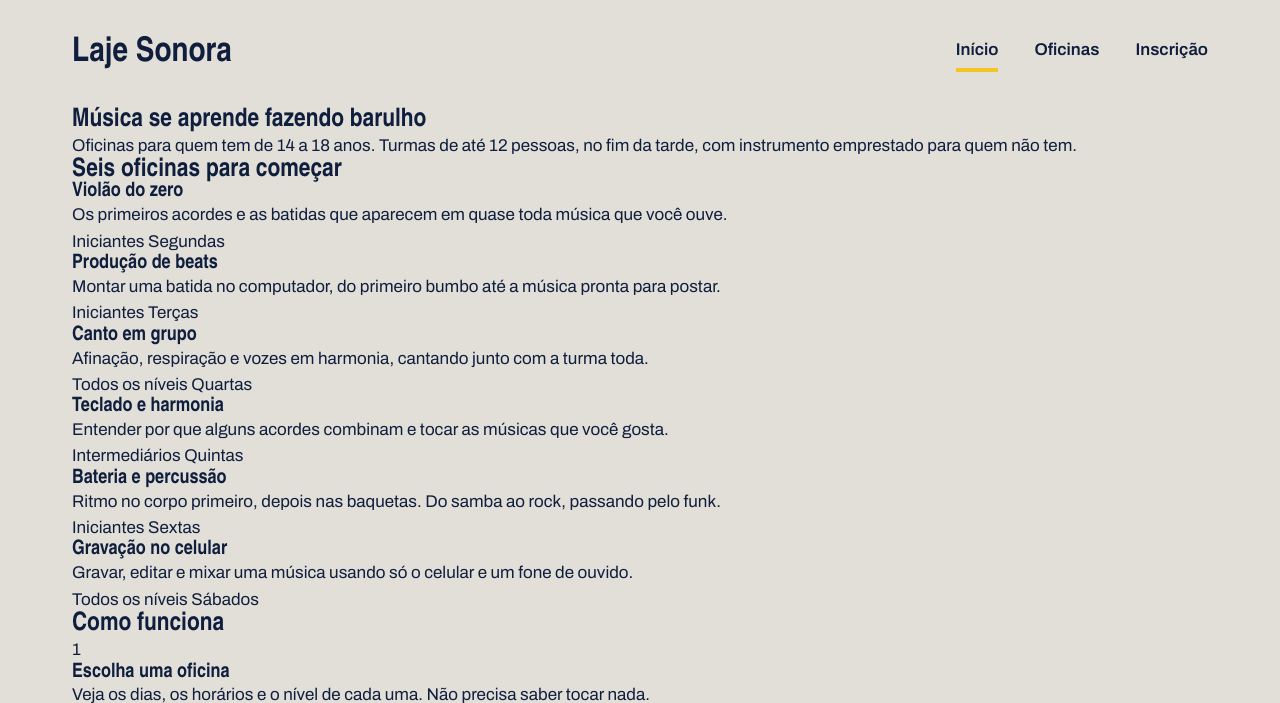
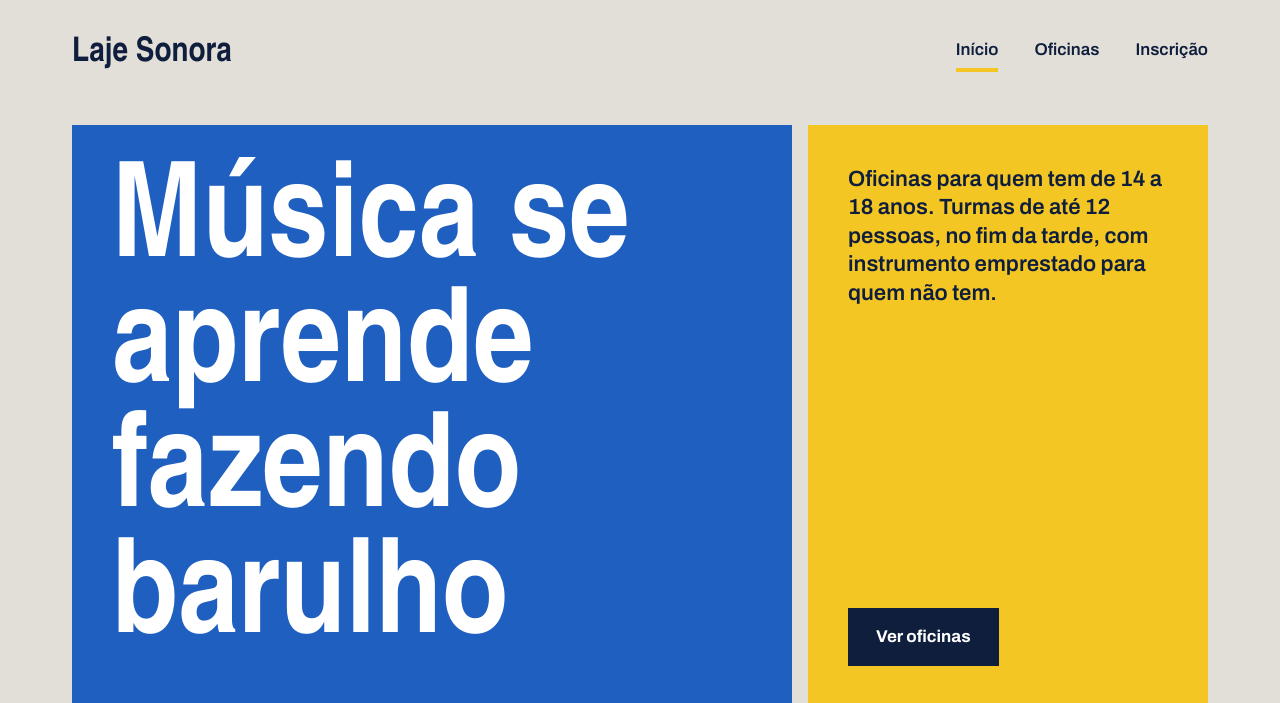
Before and after one commit to eduardoinsano007-max/Laje-Sonora, a plain HTML site: page index.html in a window 1280 px wide. Shown: the top 703 px of the page. Drawn offline with Linux system fonts and the light colour scheme; a web font is replaced by a local one.

Commit message:
Cartazes no topo

```diff
--- a/index.css
+++ b/index.css
@@ -73,3 +73,55 @@ h1, h2, h3{
 .menu a.atual{
     border-bottom-color: var(--fita);
 }
+
+.cartazes{
+    display: flex;
+    flex-direction: row;
+    gap: 16px;
+    margin-top: 16px;
+}
+
+.cartaz{
+    padding: 40px;
+}
+
+.cartaz-principal{
+    background-color: var(--caixa-dagua);
+    color: var(--branco);
+    flex: 2;
+}
+
+.cartaz-principal h1{
+    font-size: 132px;
+    max-width: 9ch;
+
+}
+
+.cartaz-lateral{
+    background-color: var(--fita);
+    flex: 1;
+    display: flex;
+    flex-direction: column;
+    justify-content: space-between;
+    gap: 32px;
+    align-items: flex-start;
+}
+
+.cartaz-lateral p{
+    font-size: 22px;
+    font-weight: 600;
+    line-height: 1.3;
+}
+
+.botao{
+    background-color: var(--tinta);
+    color: var(--branco);
+    font-weight: 700;
+    text-decoration: none;
+    padding-inline: 28px;
+    padding-block: 16px;
+    border: none;
+    font-family: var(--fonte-texto);
+    font-size: 17px;
+    cursor: pointer;
+}
--- a/index.html
+++ b/index.html
@@ -31,7 +31,7 @@
             </div>
             <div class="cartaz cartaz-lateral">
                 <p>Oficinas para quem tem de 14 a 18 anos. Turmas de até 12 pessoas, no fim da tarde, com instrumento emprestado para quem não tem.</p>
-                <a href="oficinas.html" class="botao"></a>
+                <a href="oficinas.html" class="botao">Ver oficinas</a>
             </div>
         </section>
         <section class="conteudo secao">
```
